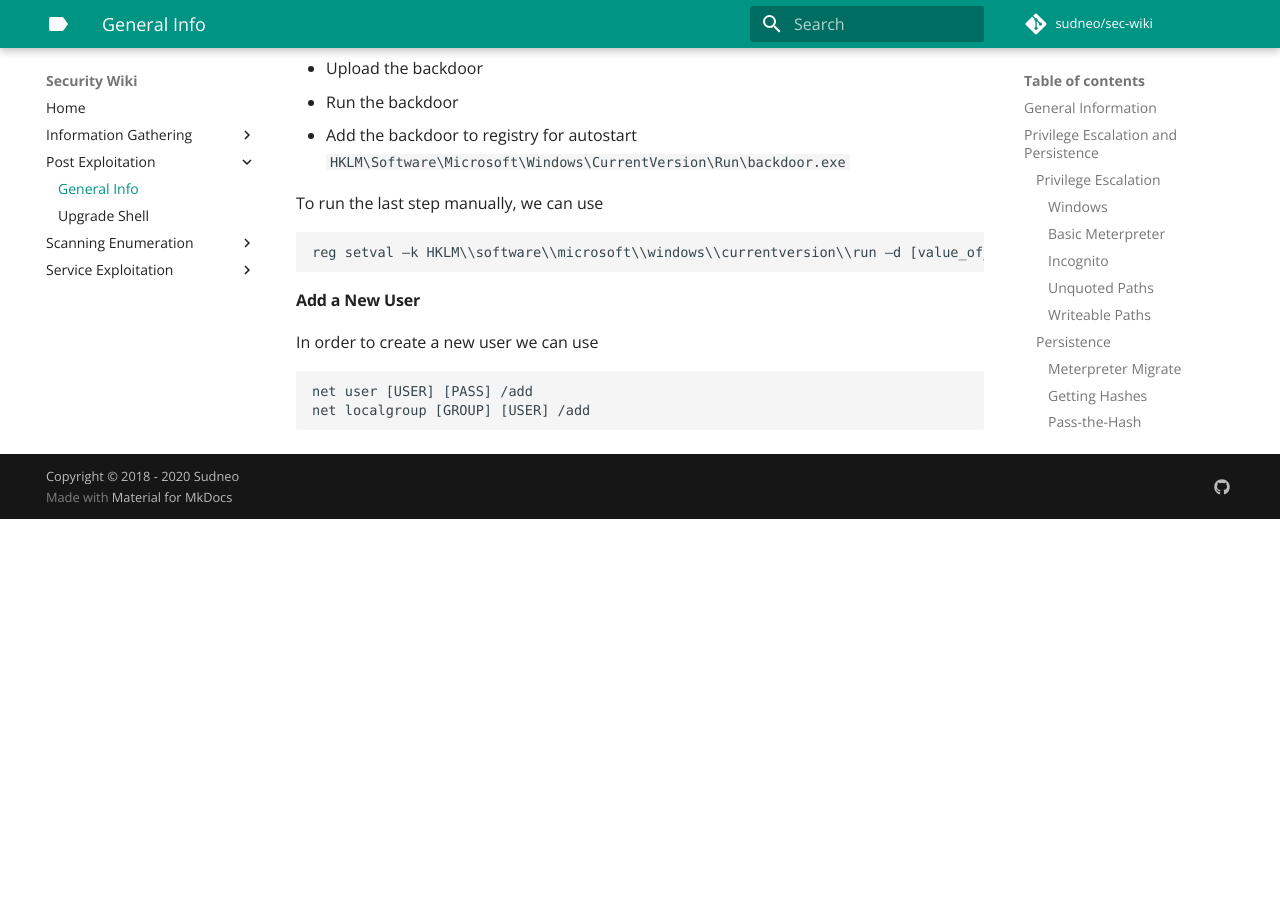
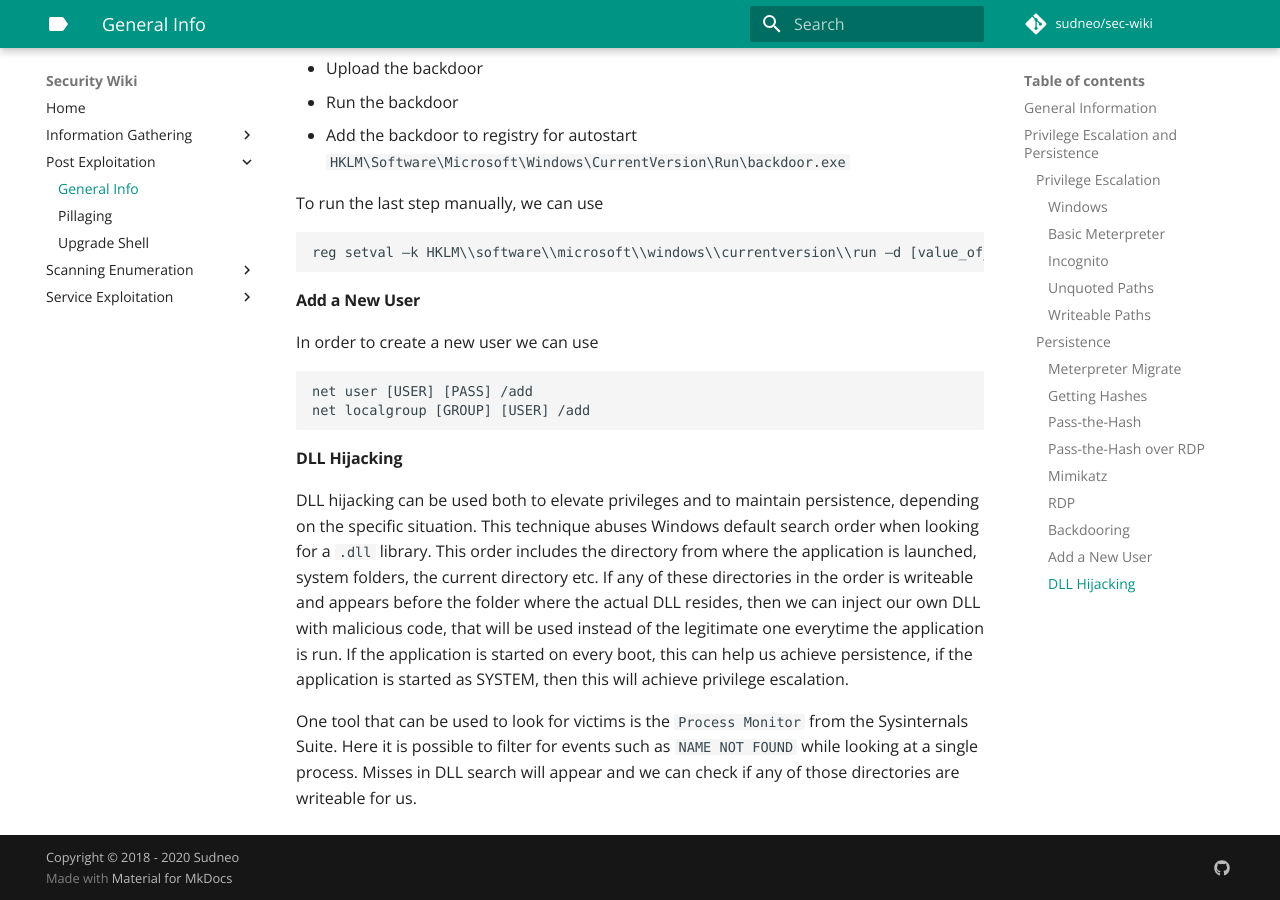
Before and after one commit to Sudneo/sec-wiki, an MkDocs documentation site: the page built from docs/Post-Exploitation/General_Info.md, in a window 1280 px wide and 900 px high, scrolled down 4423 px. Built offline with MkDocs 1.6.1 and Material for MkDocs 9.7.7, drawn with Linux system fonts in a browser that asks for light colours; some web fonts are replaced; comment, search, counter and statistics services are not loaded; before the commit the page ends 4942 px from its top, so only the background shows below that.

Commit message:
Adds info about pillagin

````diff
--- a/docs/Post-Exploitation/General_Info.md
+++ b/docs/Post-Exploitation/General_Info.md
@@ -240,3 +240,20 @@ In order to create a new user we can use
 net user [USER] [PASS] /add
 net localgroup [GROUP] [USER] /add
 ```
+
+#### DLL Hijacking
+
+DLL hijacking can be used both to elevate privileges and to maintain persistence, depending on the
+specific situation.
+This technique abuses Windows default search order when looking for a `.dll` library.
+This order includes the directory from where the application is launched, system folders, the
+current directory etc.
+If any of these directories in the order is writeable and appears before the folder where the actual
+DLL resides, then we can inject our own DLL with malicious code, that will be used instead of the
+legitimate one everytime the application is run.
+If the application is started on every boot, this can help us achieve persistence, if the
+application is started as SYSTEM, then this will achieve privilege escalation.
+
+One tool that can be used to look for victims is the `Process Monitor` from the Sysinternals Suite.
+Here it is possible to filter for events such as `NAME NOT FOUND` while looking at a single process.
+Misses in DLL search will appear and we can check if any of those directories are writeable for us.
````
Also changed, not shown: docs/Post-Exploitation/Pillaging.md (added, +38 -0 lines).
